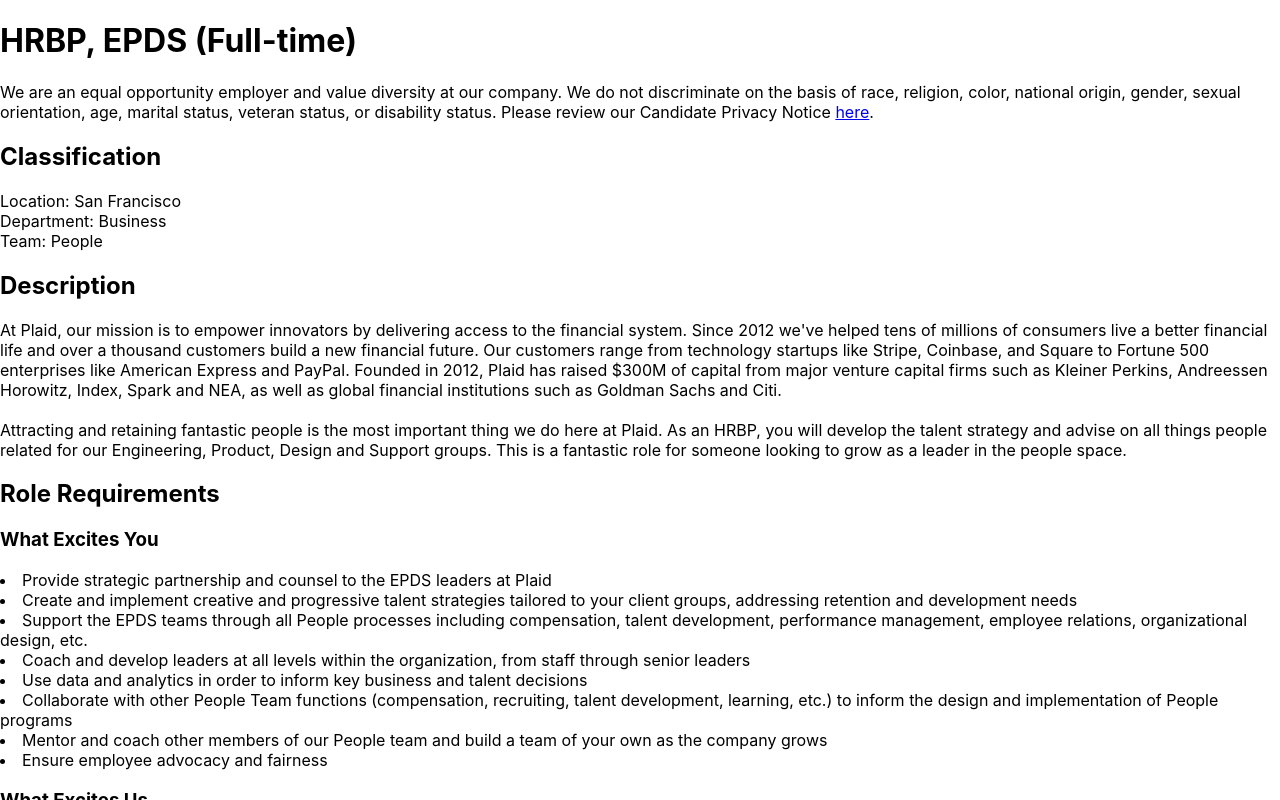
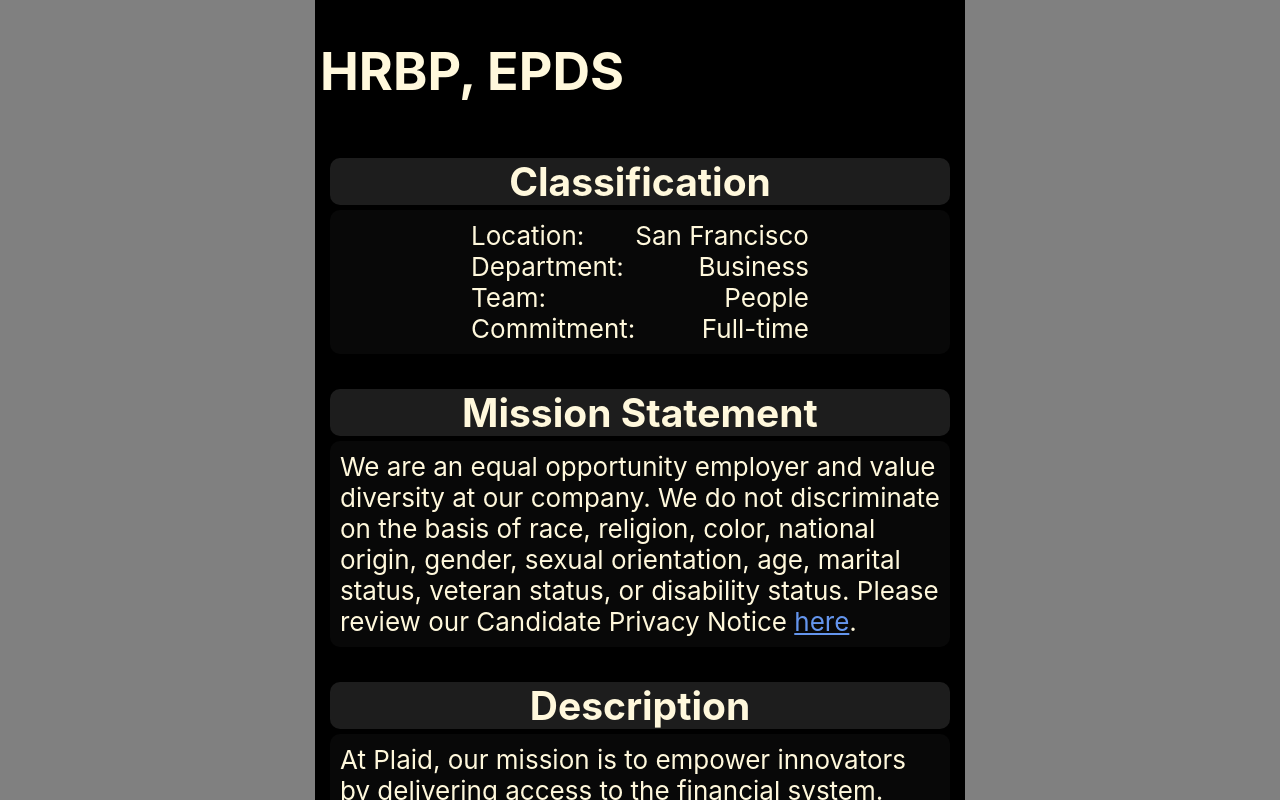
Before and after one commit to john-patterson/plaid-job-client, a React (Create React App) app: page /apply/014131e1-de48-4e94-b569-eb0e928e45d8 in a window 1280 px wide. Shown: the top 800 px of the page. Built offline with nearby package versions, Linux system fonts and the light colour scheme.

Commit message:
a passable style for the apply page

```diff
--- a/src/pages/JobApplyPage.css
+++ b/src/pages/JobApplyPage.css
@@ -20,3 +20,79 @@
     text-align: right;
     justify-content: right;
 }
+
+.job-categories {
+    display: grid;
+    grid-template-columns: max-content max-content;
+    background-color: black;
+    border-radius: 10px;
+    padding: 5px;
+    justify-content: center;
+}
+
+.job-categories label {
+    text-align: left;
+}
+
+.job-categories label:after {
+    content: ":";
+}
+
+.job-categories span {
+    text-align: right;
+    justify-content: right;
+}
+
+.job-application-page {
+  background-color: grey;
+  display: flex;
+  justify-content: center;
+}
+
+.job-application-container {
+  min-height: 100vh;
+  display: flex;
+  flex-direction: column;
+
+  font-size: calc(10px + 2vmin);
+  color: cornsilk;
+  vertical-align: top;
+  width: 50%;
+  padding: 5px;
+  background-color: black;
+}
+
+.job-application-container > div {
+    margin-bottom: 5px;
+    margin-top: 5px;
+    padding: 10px;
+    border-radius: 10px;
+    display: flex;
+    flex-direction: column;
+}
+
+.blurb-body {
+    background-color: rgb(8, 8, 8);
+    border-radius: 10px;
+    padding: 10px;
+}
+
+.blurb-body li {
+    font-size: calc(10px + 1vmin);
+    list-style-type: disc;
+    list-style-position: inside;
+    text-indent: -2em;
+    padding-left: 2em;
+}
+
+.job-application-container > div h2 {
+    margin-bottom: 5px;
+    margin-top: 5px;
+    background-color: rgb(29, 29, 29);
+    border-radius: 10px;
+    text-align: center;
+}
+
+.job-inclusion-statement > div a {
+    color:cornflowerblue;
+}
--- a/src/pages/JobApplyPage.tsx
+++ b/src/pages/JobApplyPage.tsx
@@ -1,6 +1,6 @@
-import React, { useState } from 'react';
+import React, { ReactElement, useState } from 'react';
 import { JobPosting } from '../sdk/JobPostingApi';
-import ReactHtmlParser from 'react-html-parser';
+import ReactHtmlParser, { convertNodeToElement } from 'react-html-parser';
 
 import './JobApplyPage.css';
 import { Redirect } from 'react-router';
@@ -71,36 +71,71 @@
   );
 }
 
+const parse = (input: string): React.ReactElement[] => {
+  const transformFn = (node: Node, index: number): ReactElement | void | null => {
+    const dangerousNode = node as any;
+    if (dangerousNode && dangerousNode.attribs && dangerousNode.attribs.style) {
+      dangerousNode.attribs.style = "";
+    }
+    return convertNodeToElement(node, index, transformFn);
+  };
+  return ReactHtmlParser(input, {
+    transform: transformFn
+  });
+};
+
 export default function JobApplyPage(props: IJobApplyPageProps): JSX.Element {
   return (
-    <div>
-      <h1>{props.post.text} ({props.post.categories.commitment})</h1>
-      <div>{ReactHtmlParser(props.post.additional)}</div>
+    <div className="job-application-page">
+      <div className="job-application-container">
+        <h1>{props.post.text}</h1>
+        <div className="job-classification">
           <h2>Classification</h2>
-      <div className="job-categories">
-        <div>Location: {props.post.categories.location}</div>
-        <div>Department: {props.post.categories.department}</div>
-        <div>Team: {props.post.categories.team}</div>
+          <div className="blurb-body job-categories">
+            <label>Location</label>
+            <span>{props.post.categories.location}</span>
+            <label>Department</label>
+            <span>{props.post.categories.department}</span>
+            <label>Team</label>
+            <span>{props.post.categories.team}</span>
+            <label>Commitment</label>
+            <span>{props.post.categories.commitment}</span>
           </div>
+        </div>
+        <div className="job-inclusion-statement">
+          <h2>Mission Statement</h2>
+          <div className="blurb-body">
+            {parse(props.post.additional)}
+          </div>
+        </div>
+        <div className="job-description">
           <h2>Description</h2>
-      <div className="job-description">
-        {ReactHtmlParser(props.post.description)}
+          <div className="blurb-body">
+            {parse(props.post.description)}
           </div>
+        </div>
+        <div className="job-requirements">
           <h2>Role Requirements</h2>
-      <div className="job-requirements">
+          <div className="blurb-body">
             { props.post.lists.map((ls, idx) => {
               return (
                 <div key={idx}>
                   <h3>{ls.text}</h3>
                   <div>
-                {ReactHtmlParser(ls.content)}
+                    {parse(ls.content)}
                   </div>
                 </div>
               );
             })}
           </div>
+        </div>
+        <div className="job-app-form">
           <h2>Join Us</h2>
+          <div className="blurb-body">
           <JobApplicationForm post={props.post} />
+          </div>
+        </div>
+      </div>
     </div>
   );
 }
--- a/src/pages/JobListingPage.css
+++ b/src/pages/JobListingPage.css
@@ -10,7 +10,6 @@
 }
 
 .job-post {
-  background-color: black;
   color: cornsilk;
   margin-top: 10px;
   margin-bottom: 10px;
@@ -19,6 +18,14 @@
   border-radius: 10px;
   display: flex;
   flex-direction: column;
+}
+
+.job-post:nth-child(even) {
+  background-color: rgb(29, 29, 29);
+}
+
+.job-post:nth-child(odd) {
+  background-color: rgb(29, 29, 29);
 }
 
 .job-details {
@@ -34,12 +41,10 @@
   margin-left: 3px;
   margin-right: 3px;
   width: 20em;
-  background-color: #282c34;
   border-radius: 10px;
   text-align: center;
   vertical-align: middle;
 }
-
 
 .filter-row {
   display: flex;
@@ -57,7 +62,13 @@
   display: block;
   text-align: center;
   font-size: small;
-  background-color:forestgreen;
+  background-color:rgb(48, 79, 97);
   color: cornsilk;
   text-decoration: none;
 }
+
+.post-container {
+  background-color: black;
+  border-radius: 10px;
+  margin-top: 10px;
+}
```
Lines whose indentation alone changed are shown as unchanged.
